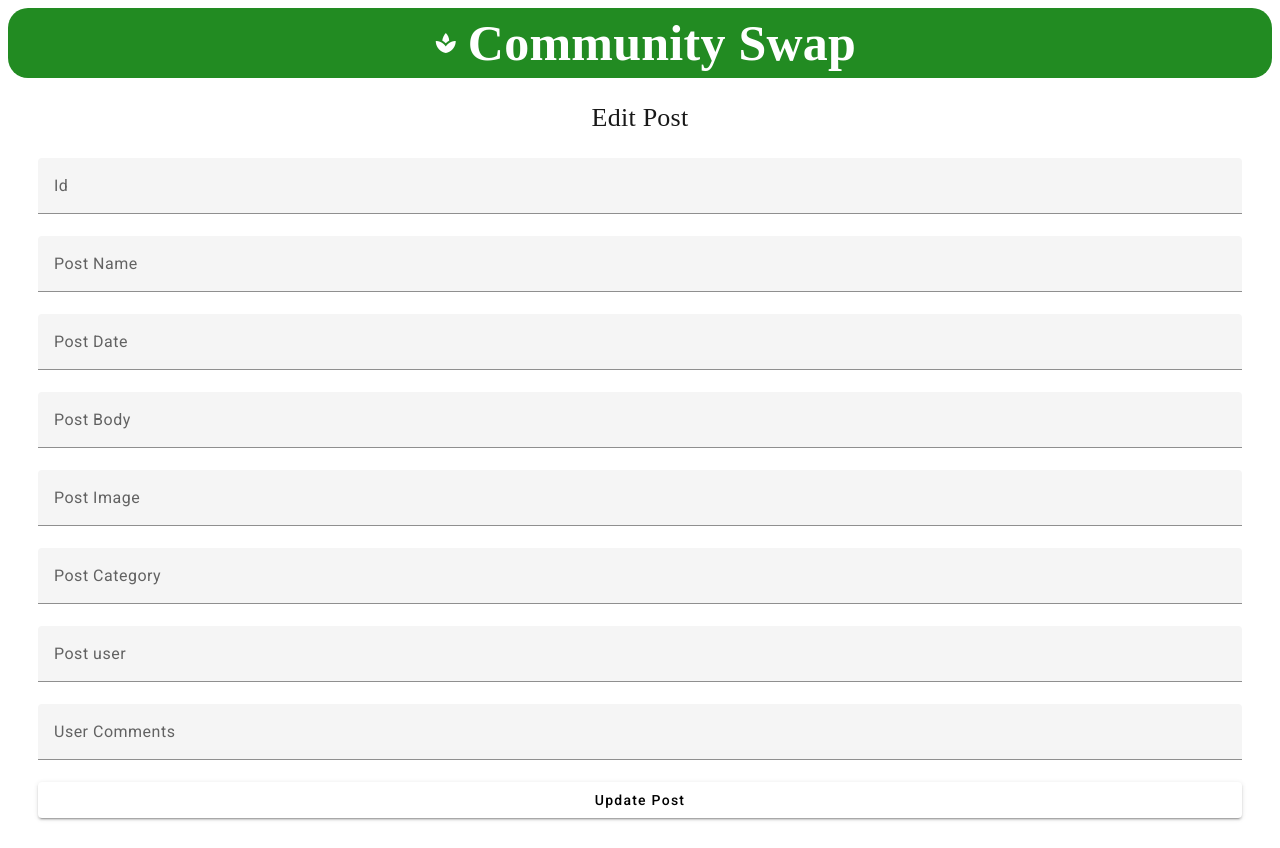
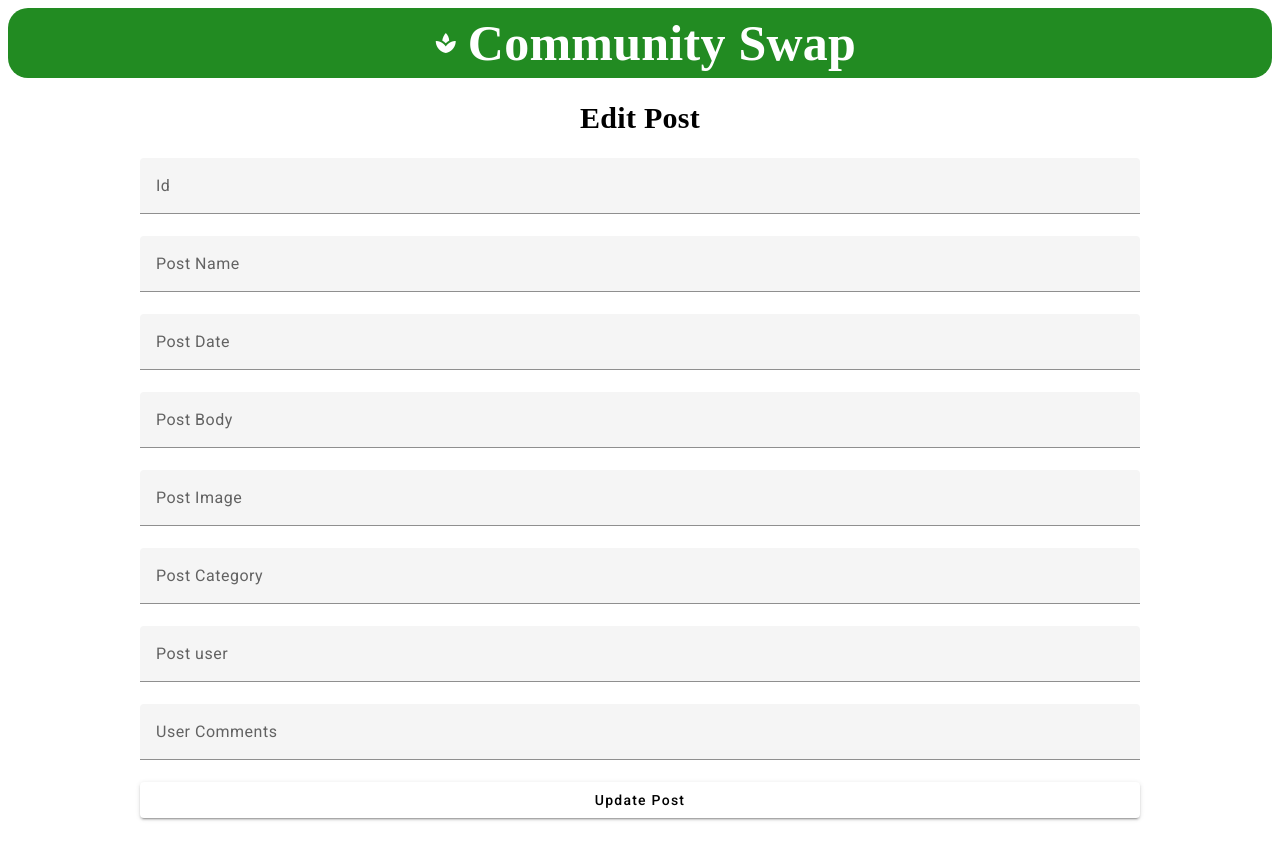
Before and after one commit to Sfum/AngularCommunitySwapApplication, an Angular app: page /posts/edit/1 in a window 1280 px wide. After the commit the page ends 826 px from the top, so only its background shows below. Built offline with nearby package versions, Linux system fonts and the light colour scheme; no server answers.

Commit message:
[feat]: Create Admin Panel

```diff
--- a/src/app/components/post/add-post/add-post.component.html
+++ b/src/app/components/post/add-post/add-post.component.html
@@ -1,11 +1,10 @@
-<div class="form__label font-secondary">Add Post</div>
+<div class="label font-primary">Add Post</div>
+
 <form
   class="container"
-
   [formGroup]="postForm"
   (ngSubmit)="onSubmit()"
 >
-  <!--  *ngIf="asyncFilterPipe$ | async as asyncFilterPipe"-->
   <mat-form-field class="form-control">
     <input
       matInput
--- a/src/app/components/post/add-post/add-post.component.sass
+++ b/src/app/components/post/add-post/add-post.component.sass
@@ -1,5 +1,14 @@
+@import '../../../../../src/styles.sass'
+
+.container
+  display: flex
+  flex-direction: column
+  margin: auto
+  width: 800px
+
 .form__label
-  margin: 20px
+  margin: auto
+
 
 .form-control
   margin: 0 20px
--- a/src/app/components/post/add-post/add-post.component.ts
+++ b/src/app/components/post/add-post/add-post.component.ts
@@ -1,8 +1,6 @@
-import {Component, NgZone} from '@angular/core';
+import {Component} from '@angular/core';
 import {PostService} from "../../../services/post.service";
 import {FormBuilder, FormGroup} from '@angular/forms';
-import {Router} from '@angular/router';
-import {userComment} from "../../../models/comment";
 
 @Component({
   selector: 'app-add-post',
--- a/src/app/components/post/edit-post/edit-post.component.html
+++ b/src/app/components/post/edit-post/edit-post.component.html
@@ -1,4 +1,4 @@
-<div class="label form__label font-secondary">Edit Post</div>
+<div class="label font-primary">Edit Post</div>
 <form
   class="container"
 
--- a/src/app/components/post/edit-post/edit-post.component.sass
+++ b/src/app/components/post/edit-post/edit-post.component.sass
@@ -1,10 +1,7 @@
+@import '../../../../../src/styles.sass'
+
 .container
   display: flex
   flex-direction: column
-  margin: 30px
-
-.label
-  display: flex
-  justify-content: center
-  align-items: center
-  margin: 30px
+  margin: auto
+  width: 1000px
--- a/src/app/components/post/post-admin/post-admin.component.html
+++ b/src/app/components/post/post-admin/post-admin.component.html
@@ -1,33 +1,23 @@
-
+<div class="label font-primary">WELCOME TO YOUR ADMIN INTERFACE!</div>
 <div class="container__menu">
-  <div class="admin__label">WELCOME TO YOUR SHOP ADMIN INTERFACE!</div>
   <div class="button__group--container">
     <button
       class="admin__button"
       mat-raised-button
-      routerLink="/add-post"
+      routerLink="/posts"
     >
-      Add post
-    </button>
-
-    <button
-      class="admin__button"
-      mat-raised-button
-      routerLink="/add-category"
-    >
-      Add Category
+      Client Side
     </button>
     <button
       class="admin__button"
       mat-raised-button
-      routerLink="/categories-list"
+      routerLink="/posts/add-post"
     >
-      Category List
+      Add post
     </button>
   </div>
-</div>
 
-<div class="container">
+  <div class="table__container">
     <mat-form-field>
       <mat-label>Search</mat-label>
       <input
@@ -96,3 +86,4 @@
       <mat-paginator [pageSizeOptions]="[5, 10, 25, 100]"></mat-paginator>
     </div>
   </div>
+</div>
--- a/src/app/components/post/post-admin/post-admin.component.sass
+++ b/src/app/components/post/post-admin/post-admin.component.sass
@@ -1,22 +1,28 @@
-.container post
+@import '../../../../../src/styles.sass'
+
+.container__menu
+  display: grid
+  grid-template-columns: 0.2fr 0.8fr
+  margin: 30px
+
+.button__group--container
+  grid-column: 1/2
+  display: flex
+  justify-content: space-between
+
+.table__container
+  grid-column: 2/3
   align-content: center
   margin: 10px 30px 10px
   min-height: 1000px
 
-.container__menu post
-  margin: 30px
 
-.admin__label post
+.admin__label
   font-family: var(--font-primary)
   font-size: var(--font-size-xlg)
   text-align: center
 
-.button__group--container post
-  display: flex
-  justify-content: space-between
-  margin: var(--margin-md)
-
-.admin__button post
+.admin__button
   margin: var(--padding-md)
   width: 100%
   font-family: var(--font-primary)
--- a/src/app/components/post/post.component.ts
+++ b/src/app/components/post/post.component.ts
@@ -2,7 +2,6 @@ import {ChangeDetectionStrategy, Component, NgZone} from '@angular/core';
 import {PostService} from "../../services/post.service";
 import {map} from "rxjs";
 import {Post} from "../../models/post";
-import {Router} from "@angular/router";
 
 @Component({
   selector: 'app-post',
@@ -14,12 +13,12 @@ export class PostComponent {
 
   searchText: any
 
-  constructor(private postService: PostService)
-  {
+  constructor(private postService: PostService) {
     this.posts$ = this.postService.postsFiltered$.pipe(
       map(posts => posts.sort((a, b) => b.id - a.id))
     );
   }
+
   posts$ = this.postService.postsFiltered$
 
   OnDeletePost(post: Post, i: number) {
--- a/src/app/components/sidebar/sidebar.component.html
+++ b/src/app/components/sidebar/sidebar.component.html
@@ -4,4 +4,5 @@
 <div class="sidebar__add">
   <button mat-raised-button routerLink="/login">Login</button>
   <button mat-raised-button routerLink="/register">Register</button>
+  <button mat-raised-button routerLink="/admin">Admin</button>
 </div>
--- a/src/app/components/sidebar/sidebar.component.sass
+++ b/src/app/components/sidebar/sidebar.component.sass
@@ -2,4 +2,6 @@
   margin: 40px
 
 .sidebar__add
+  display: flex
+  flex-direction: column
   margin: 40px
```
Also changed, not shown: src/styles.sass (line endings or trailing spaces). Lines whose indentation alone changed are shown as unchanged.
